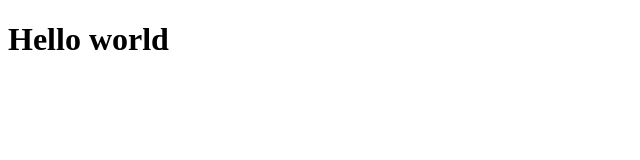
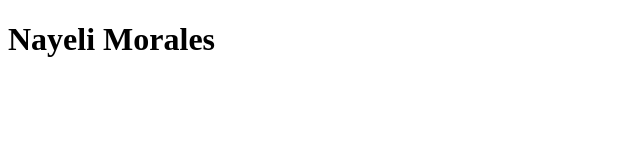
Before and after one commit to Naye2008/ch62-mis_preferencias, a plain HTML site: page index.html in a window 1280 px wide. Shown: the whole page, without its empty margins (0-640 px from the left). Drawn offline with Linux system fonts and the light colour scheme.

Commit message:
feat: Nombre Apellido

```diff
--- a/index.html
+++ b/index.html
@@ -6,6 +6,6 @@
     <title>Document</title>
 </head>
 <body>
-    <h1>Hello world</h1>
+    <h1>Nayeli Morales</h1>
 </body>
 </html>
```
